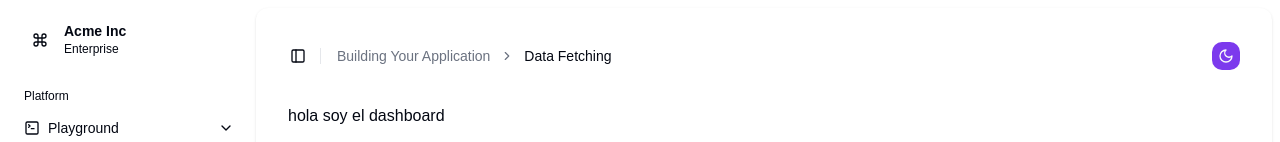
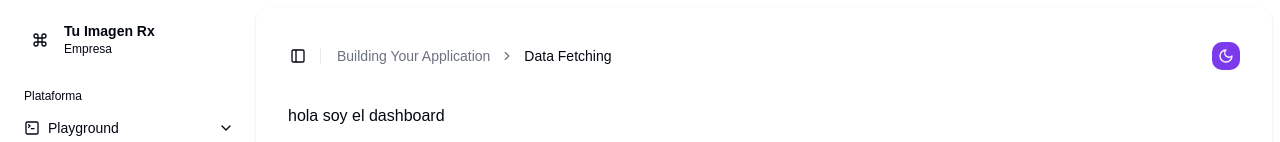
Before and after one commit to JohanTAP/next-client2, a Next.js app: page /dashboard in a window 1280 px wide. Shown: the top 142 px of the page. Built offline with nearby package versions, Linux system fonts and the light colour scheme.

Commit message:
Actualizar nombres de empresa y plataforma en la barra lateral y el menú de navegación

```diff
--- a/components/app-sidebar.tsx
+++ b/components/app-sidebar.tsx
@@ -167,8 +167,8 @@ export function AppSidebar ( { ...props }: React.ComponentProps<typeof Sidebar>
                   <Command className="size-4" />
                 </div>
                 <div className="grid flex-1 text-left text-sm leading-tight">
-                  <span className="truncate font-semibold">Acme Inc</span>
-                  <span className="truncate text-xs">Enterprise</span>
+                  <span className="truncate font-semibold">Tu Imagen Rx</span>
+                  <span className="truncate text-xs">Empresa</span>
                 </div>
               </a>
             </SidebarMenuButton>
--- a/components/nav-main.tsx
+++ b/components/nav-main.tsx
@@ -38,7 +38,7 @@ export function NavMain ( {
 {
   return (
     <SidebarGroup>
-      <SidebarGroupLabel>Platform</SidebarGroupLabel>
+      <SidebarGroupLabel>Plataforma</SidebarGroupLabel>
       <SidebarMenu>
         { items.map( ( item ) => (
           <Collapsible key={ item.title } asChild defaultOpen={ item.isActive }>
```
Lines whose indentation alone changed are shown as unchanged.
